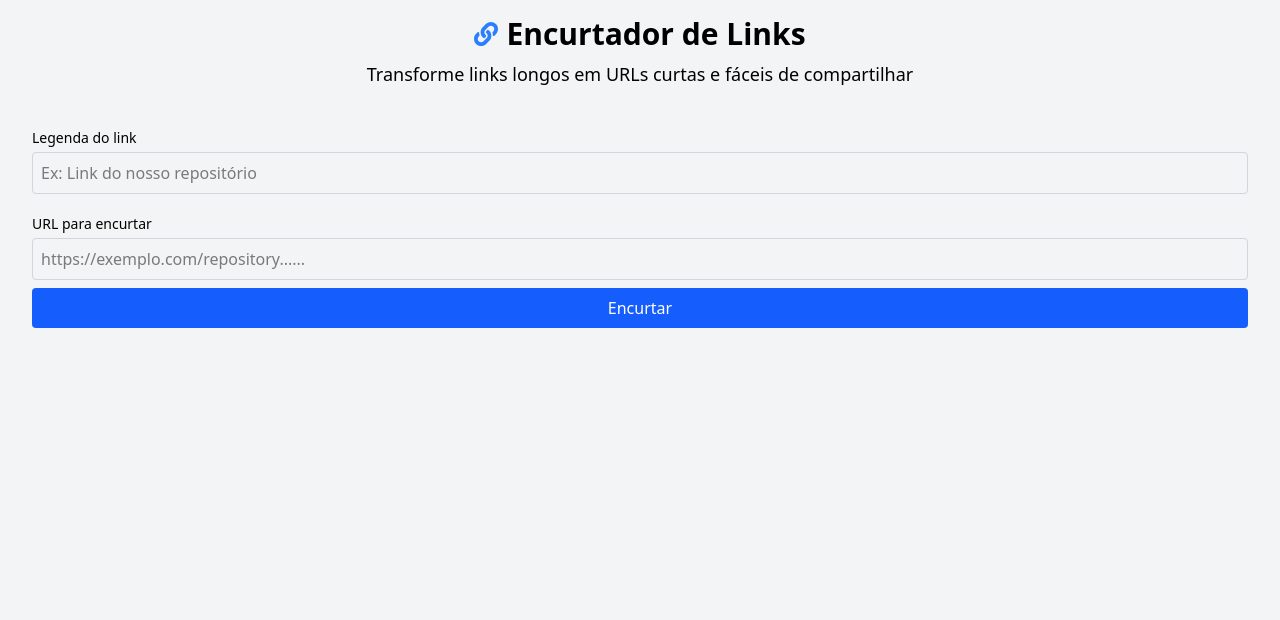
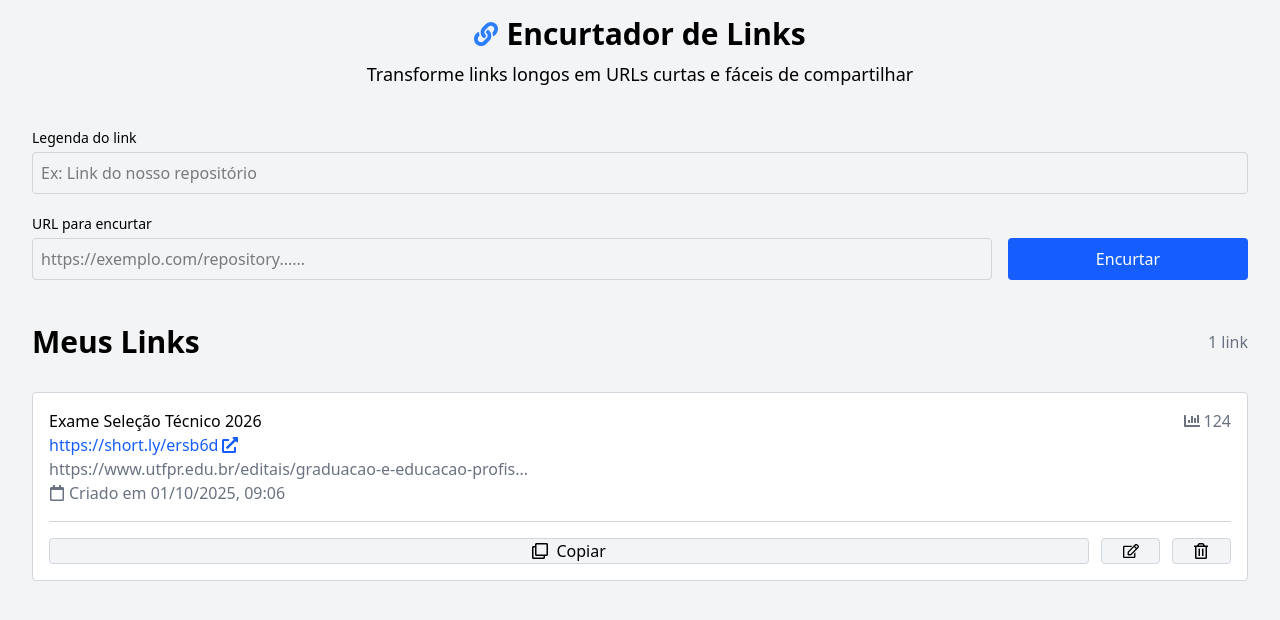
Before and after one commit to luanabrizola/Encurtador-front-end, a React (Vite) app: page / in a window 1280 px wide. Shown: the top 620 px of the page. Built offline with nearby package versions, Linux system fonts and the light colour scheme.

Commit message:
card do link
Adicionando a seção "Meus Links".

```diff
--- a/src/Home.jsx
+++ b/src/Home.jsx
@@ -1,5 +1,5 @@
 import { useState } from "react";
-import { FaLink } from "react-icons/fa";
+import { FaLink, FaRegCalendar, FaRegClone, FaRegEdit, FaRegTrashAlt, FaChartBar, FaExternalLinkAlt } from "react-icons/fa";
 
 function Home() {
     const [form] = useState({ legenda: "", url: "" });
@@ -14,7 +14,7 @@ function Home() {
                 Transforme links longos em URLs curtas e fáceis de compartilhar
             </p>
 
-            <form className="p-4  w-full">
+            <form className="p-4 w-full">
                 <div className="text-left mb-5">
                     <label className="block text-sm font-medium mb-1">Legenda do link</label>
                     <input
@@ -30,24 +30,76 @@ function Home() {
                     <label className="block text-sm font-medium mb-1">
                         URL para encurtar
                     </label>
+                    <div className="w-[100%] flex space-x-4">
                         <input
                             type="url"
                             value={form.url}
-                        className="w-full border border-gray-300 rounded p-2 mb-2"
+                            className="border border-gray-300 rounded p-2 w-[80%]"
                             placeholder="https://exemplo.com/repository......"
                             required
                         />
                         <button
                             type="submit"
-                        className="w-full bg-blue-600 text-white py-2 rounded hover:bg-blue-700"
+                            className="w-[20%] bg-blue-600 text-white py-2 rounded hover:bg-blue-700"
                         >
                             Encurtar
                         </button>
                     </div>
-
-
+                </div>
             </form>
 
+            <div className="flex justify-between items-center p-4 w-full">
+                <h1 className="text-3xl font-bold">
+                    Meus Links
+                </h1>
+                <p className="text-gray-500">
+                    1 link
+                </p>
+            </div>
+
+            <div className="w-full p-4">
+                <div className="bg-white border border-gray-300 rounded p-4">
+                    <div className="flex justify-between">
+                        <p className="">
+                            Exame Seleção Técnico 2026
+                        </p>
+                        <div className="text-gray-500 flex items-center space-x-1">
+                            <FaChartBar />
+                            <span>124</span>
+                        </div>
+                    </div>
+                    <div className="text-blue-600 flex items-center space-x-1">
+                        <p className="justify-self-start">
+                            https://short.ly/ersb6d
+                        </p>
+                        < FaExternalLinkAlt />
+                    </div>
+                    <p className="text-gray-500 justify-self-start">
+                        https://www.utfpr.edu.br/editais/graduacao-e-educacao-profis...
+                    </p>
+                    <div className="text-gray-500 flex items-center space-x-1">
+                        <FaRegCalendar />
+                        <span>Criado em 01/10/2025, 09:06</span>
+                    </div>
+                    <hr className="border-0 h-px bg-gray-300 my-4" />
+
+                    <div className="flex justify-between">
+                        <button className="w-[88%] bg-gray-100 border border-gray-300 rounded flex justify-center items-center space-x-2">
+                            < FaRegClone />
+                            <span>Copiar</span>
+                        </button>
+
+                        <button className="w-[5%] bg-gray-100 border border-gray-300 rounded flex justify-center items-center">
+                            < FaRegEdit />
+                        </button>
+
+                        <button className="w-[5%] bg-gray-100 border border-gray-300 rounded flex justify-center items-center">
+                            < FaRegTrashAlt />
+                        </button>
+                    </div>
+
+                </div>
+            </div>
 
         </div>
     );
```
Lines whose indentation alone changed are shown as unchanged.
